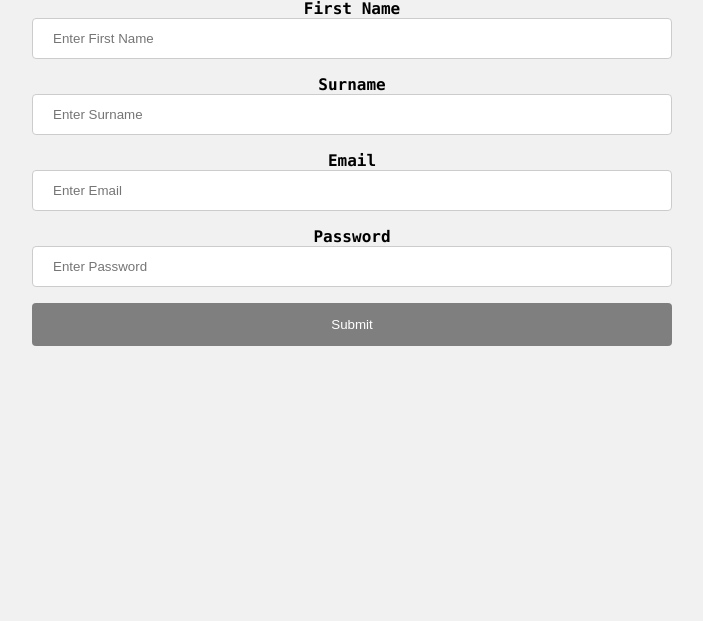
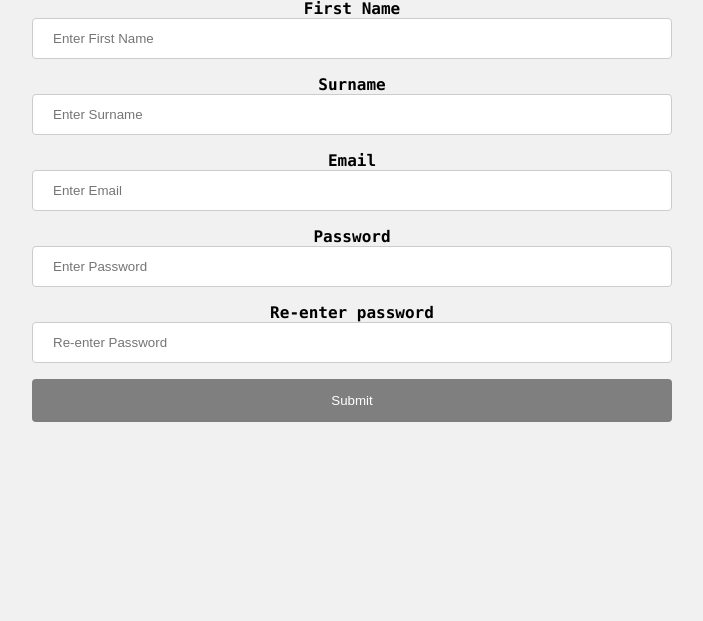
Before and after one commit to benkelly2/KV6002, a PHP site: page /src/signup.php in a window 1280 px wide. Shown: the part 275-896 px from the top of the page, without its empty margins (288-991 px from the left). Before the commit the page ends 621 px from the top, so only its background shows below. Run offline with PHP 8.4, Linux system fonts and the light colour scheme.

Commit message:
added re-enter pword field

```diff
--- a/TrueNorth Surfing/css/signup.css
+++ b/TrueNorth Surfing/css/signup.css
@@ -8,7 +8,7 @@
     margin: auto;
     display: grid;
     grid-template-columns: 1fr 4fr;
-    grid-template-rows: 1fr 1fr 1fr 1fr 1fr;
+    grid-template-rows: 1fr 1fr 1fr 1fr 1fr 1fr;
     gap: 2em 2em;
     grid-auto-flow: row;
     grid-template-areas:
@@ -16,6 +16,7 @@
         "lastNameLabel lastname"
         "emailLabel email"
         "passwordLabel password"
+        "passwordLabel2 password2"
         "submit submit";
 }
 
--- a/TrueNorth Surfing/src/signup.php
+++ b/TrueNorth Surfing/src/signup.php
@@ -30,23 +30,28 @@
         <div class="form-container" id="sign-up-form"> <!-- Change action to php script when ready -->
             <form action="./scripts/processForm.php">
                 <div>
-                    <label class="firstnameLabel">First Name</label> <!-- maybe make this bold with CSS -->
+                    <label class="firstnameLabel">First Name</label>
                     <input type="text" class="firstname" placeholder="Enter First Name" name="firstname" required>
                 </div>
 
                 <div>
-                    <label class="lastnameLabel">Surname</label> <!-- maybe make this bold with CSS -->
+                    <label class="lastnameLabel">Surname</label>
                     <input type="text" class="lastname" placeholder="Enter Surname" name="surname" required>
                 </div>
 
                 <div>
-                    <label class="emailLabel">Email</label> <!-- maybe make this bold with CSS -->
+                    <label class="emailLabel">Email</label>
                     <input type="text" class="email" placeholder="Enter Email" name="email" required>
                 </div>
 
                 <div>
-                    <label class="passwordLabel">Password</label> <!-- maybe make this bold with CSS -->
+                    <label class="passwordLabel">Password</label>
                     <input type="password" class="password" placeholder="Enter Password" name="password " required>
+                </div>
+
+                <div>
+                    <label class="passwordLabel2">Re-enter password</label>
+                    <input type="password" class="password2" placeholder="Re-enter Password" name="password2" required>
                 </div>
 
                 <input type="submit" class="submit" value="Submit">
```
